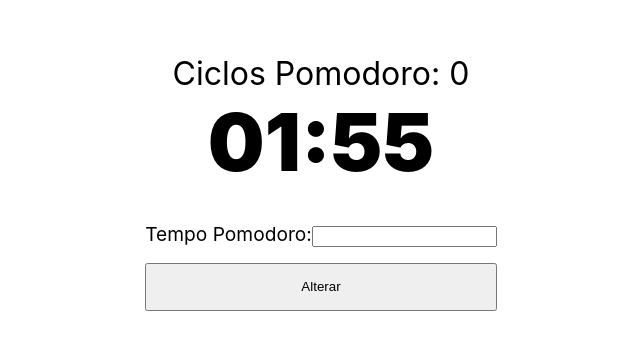
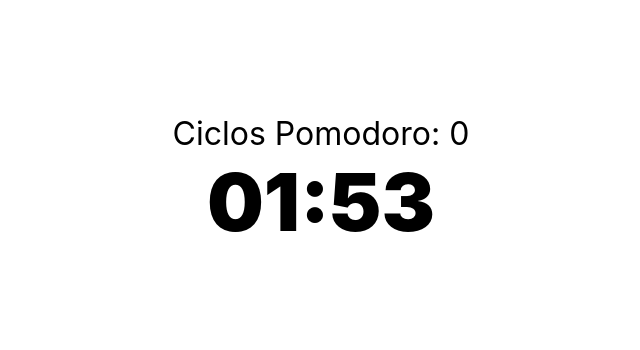
Before and after one commit to Martarelli/teste-jera, a React (Create React App) app in the folder pomodoro/: page / in a window 1280 px wide. Shown: the part 218-568 px from the top of the page, without its empty margins (319-959 px from the left). Built offline with nearby package versions, Linux system fonts and the light colour scheme.

Commit message:
retirada função de inserção de intervalo

```diff
--- a/pomodoro/src/App.jsx
+++ b/pomodoro/src/App.jsx
@@ -58,14 +58,6 @@ function App() {
         <span>:</span>
         <span>{seconds.toString().padStart(2 , "0")}</span>
       </div>
-      <div className='timer-props'>
-          <div className='time-div-inputs'>
-            <label>Tempo Pomodoro:
-              <input id='time-input' type="number" step="1"/>
-            </label>
-          </div>
-          <button className='time-button' type="button">Alterar</button>
-      </div>
     </div>
   );
 }
```
